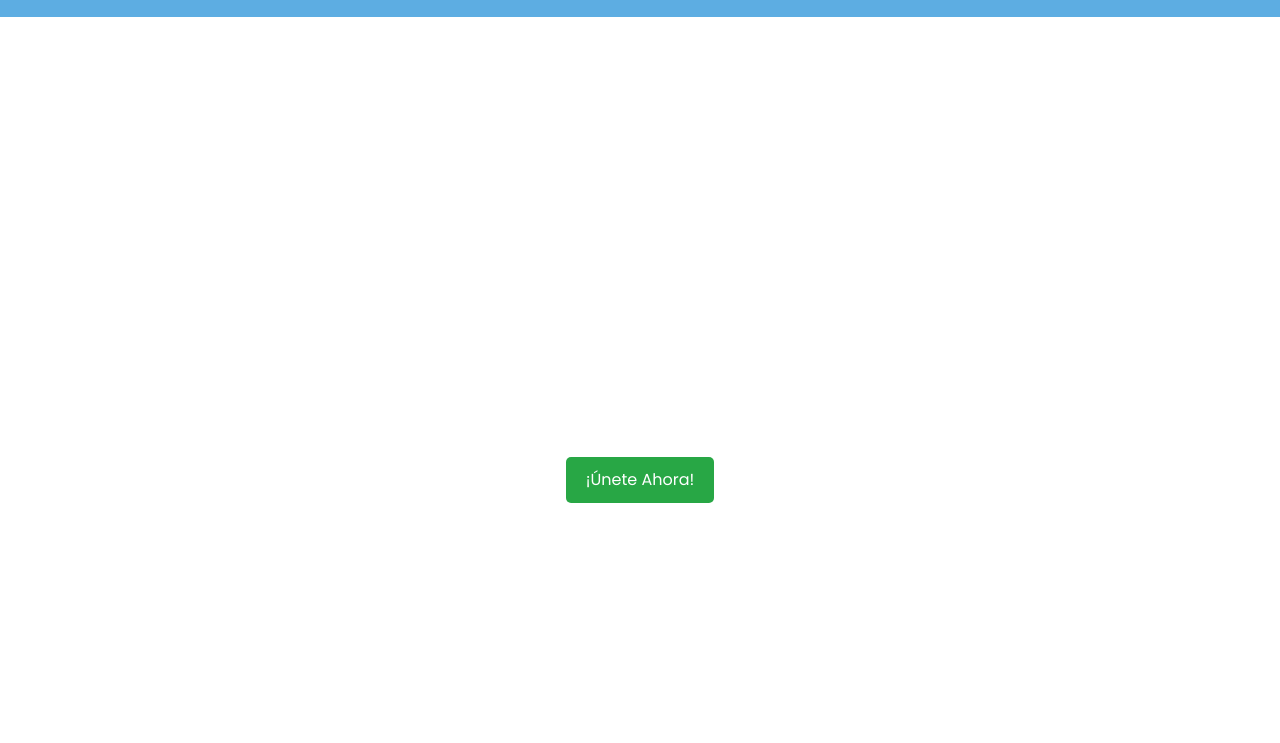
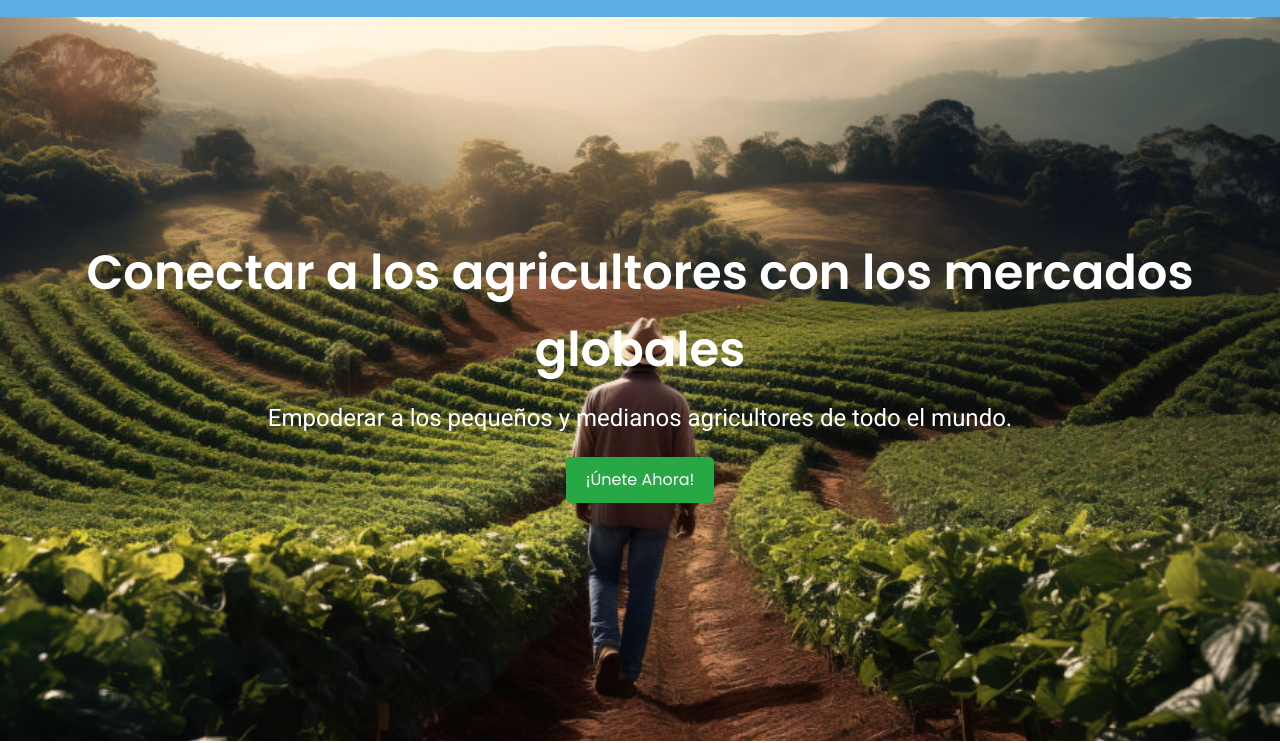
Before and after one commit to sebasteusd/sebasteusd.github.io, a plain HTML site: page AgroFuturo.html in a window 1280 px wide. Shown: the part 73-816 px from the top of the page. Drawn offline with Linux system fonts and the light colour scheme.

Commit message:
Update AgroFuturo.css

```diff
--- a/AgroFuturo.css
+++ b/AgroFuturo.css
@@ -61,7 +61,7 @@ nav ul li a {
 
 /* Hero Section */
 .hero {
-    background: url('Images/FondoHero.jpg') no-repeat center center/cover;
+    background: url('FondoHero.jpg') no-repeat center center/cover;
     height: 93vh;
     display: flex;
     justify-content: center;
```
